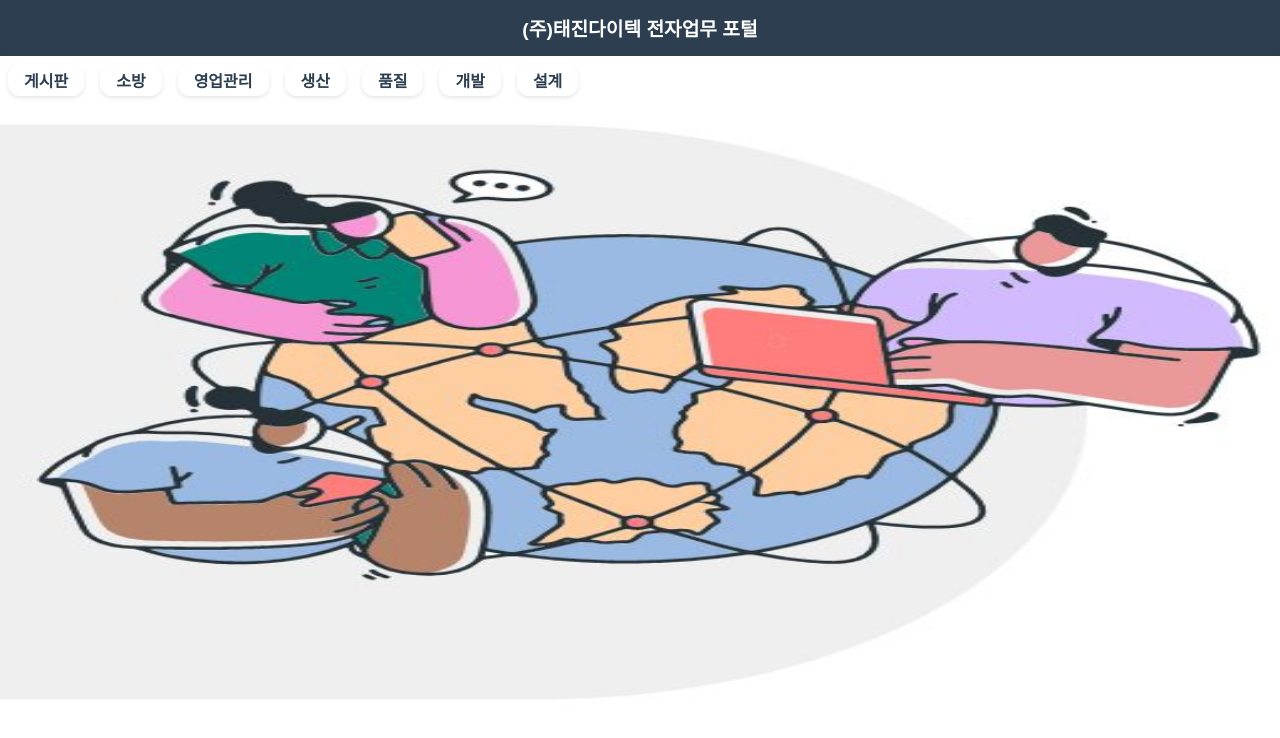
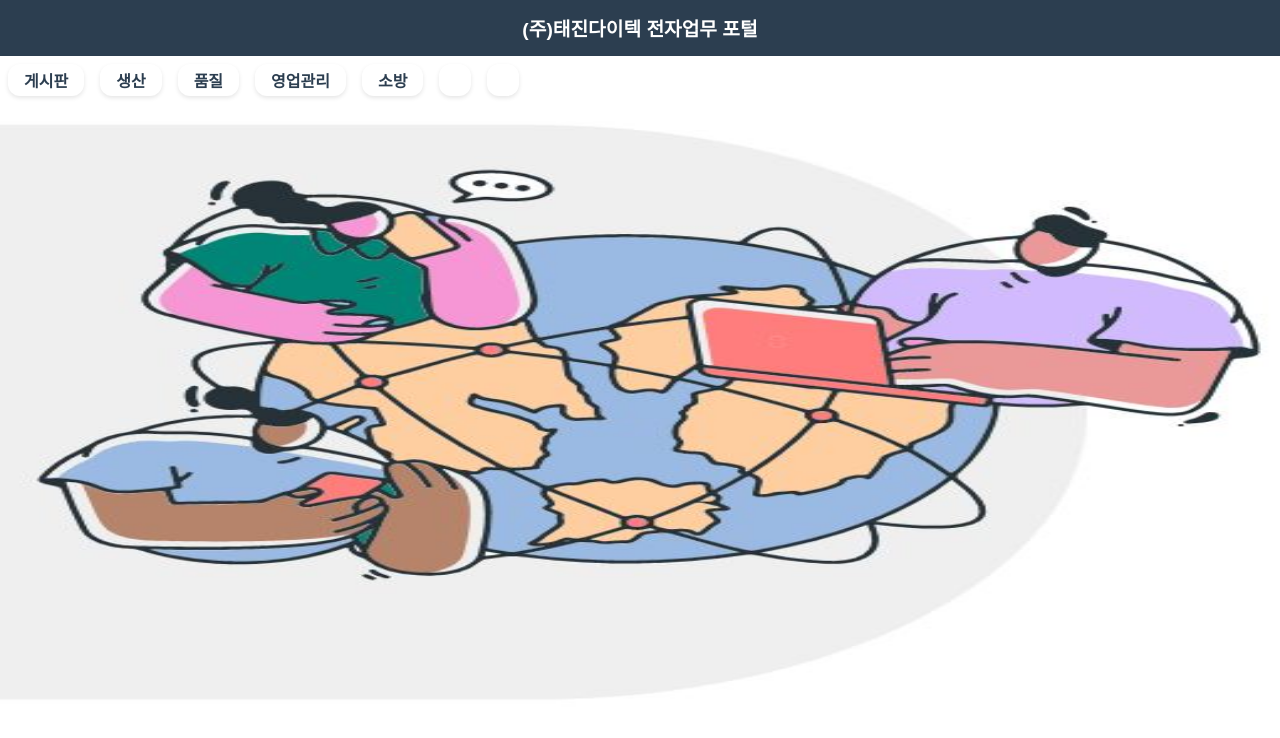
Before and after one commit to KnagByeongju-123/Taejin_Portal, a plain HTML site: page index.html in a window 1280 px wide. Drawn offline with Linux system fonts and the light colour scheme.

Commit message:
Update index.html

```diff
--- a/index.html
+++ b/index.html
@@ -103,12 +103,13 @@
   </header>
   <nav class="sidebar">
     <a href="https://knagbyeongju-123.github.io/Dashboard/" class="card"><h2>게시판</h2></a>
+     <a href="https://knagbyeongju-123.github.io/procuctteam_check_all/" class="card"><h2>생산</h2></a>
+    <a href="https://knagbyeongju-123.github.io/QC_Checksheet_all/" class="card"><h2>품질</h2></a>
+     <a href="https://knagbyeongju-123.github.io/general_team/" class="card"><h2>영업관리</h2></a>
     <a href="https://knagbyeongju-123.github.io/General/" class="card"><h2>소방</h2></a>
-    <a href="https://knagbyeongju-123.github.io/general_team/" class="card"><h2>영업관리</h2></a>
-    <a href="https://knagbyeongju-123.github.io/procuctteam_check_all/" class="card"><h2>생산</h2></a>
-    <a href="https://knagbyeongju-123.github.io/QC_Checksheet_all/" class="card"><h2>품질</h2></a>
-    <a href="development.html" class="card"><h2>개발</h2></a>
-    <a href="design.html" class="card"><h2>설계</h2></a>
+
+    <a href="development.html" class="card"><h2></h2></a>
+    <a href="design.html" class="card"><h2></h2></a>
   </nav>
   <section class="content">
     <img id="main-image" src="main3.JPG" alt="태진다이텍 메인 이미지" />
```
